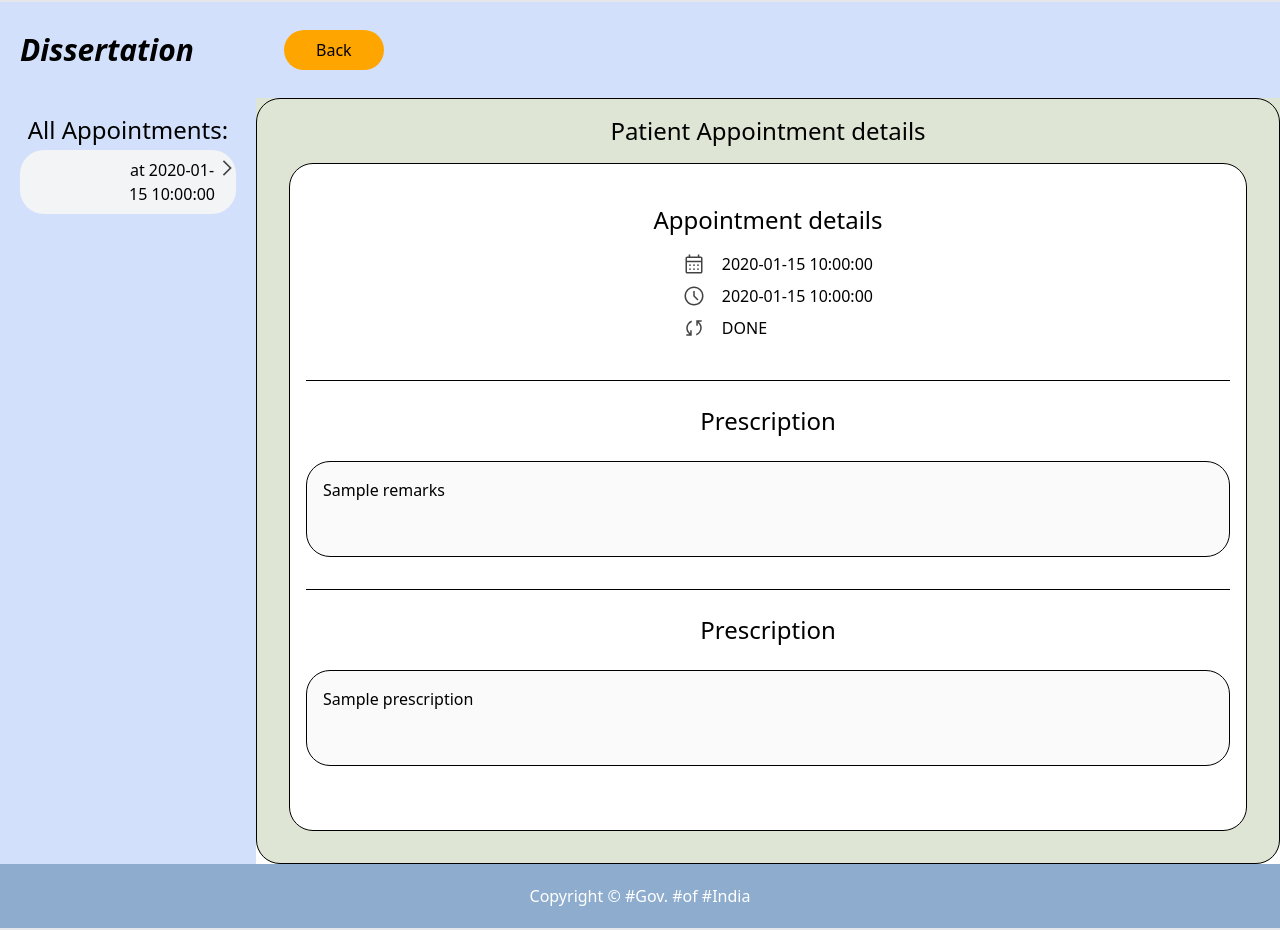
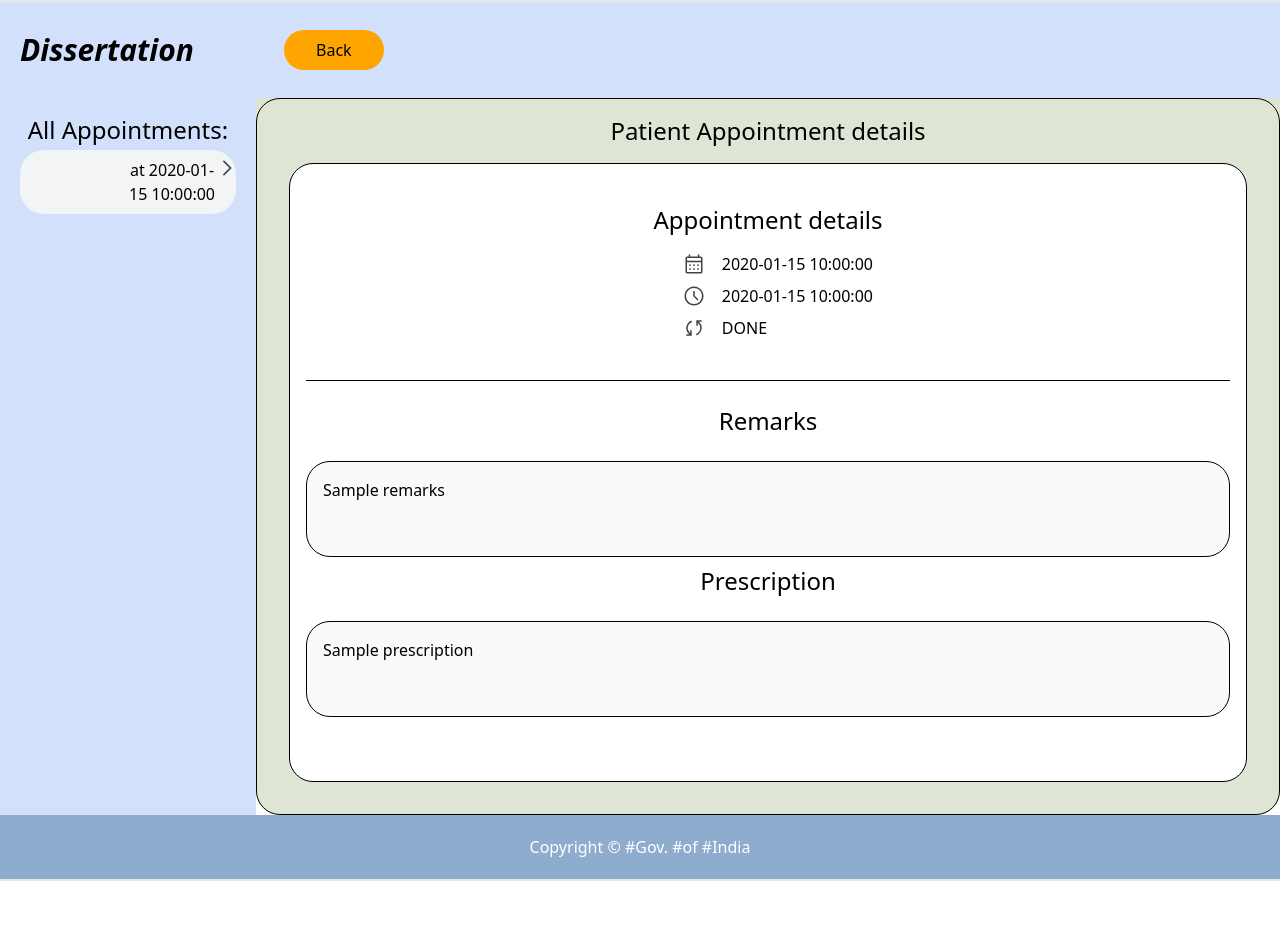
Before and after one commit to charan002/dissertation, a Flask app: template templates/doctor/patientdetails.html in a window 1280 px wide. After the commit the page ends 881 px from the top, so only its background shows below. Run offline with Flask 3, Linux system fonts and the light colour scheme; the template is opened without the code that fills it: most values are stand-ins (such as "Sample title", 1, 10 or a date in 2020); style sheets or scripts are compiled from the project's sources.

Commit message:
Added minor changes to the styles

```diff
--- a/static/js/doctorPatientDetails.js
+++ b/static/js/doctorPatientDetails.js
@@ -46,13 +46,17 @@ const updatePrescriptionAndRemarks = async (event) => {
 const insertEnabledPrescriptionIfStatusInProgress = (data) => {
     if (data['status'] == "INPROGRESS") {
         document.getElementById("apptmt-prescription").innerHTML = `
-            <label class="place-self-end self-center mr-4">Prescription</label>
+
+            <label class="self-center text-2xl">Prescribe below</label>
+            <br>
             <textarea class="border h-24 border-black rounded-3xl p-4" id="prescription-content"
                 draggable="false" style="resize: none;">${data["prescription"] ? data["prescription"] : ""}</textarea>
         `
     } else if (data['status'] == "DONE") {
         document.getElementById("apptmt-prescription").innerHTML = `
-            <label class="place-self-end self-center mr-4">Prescription</label>
+
+            <label class=" self-center text-2xl">Prescription</label>
+            <br>
             <textarea class="border h-24 border-black rounded-3xl p-4" id="prescription-content"
                 draggable="false" style="resize: none;" disabled>${data["prescription"] ? data["prescription"] : ""}</textarea>
         `
@@ -93,13 +97,15 @@ const insertStatusElement = (data) => {
 const insertRemarksElement = (data) => {
     if (data['status'] == "INPROGRESS") {
         document.getElementById("apptmt-remarks").innerHTML = `
-            <label class="place-self-end self-center mr-4">Remarks</label>
+            <label class="self-center text-2xl">Enter Remarks</label>
+            <br>
             <textarea class="border h-24 border-black rounded-3xl p-4" id="remarks-content"
                 draggable="false" style="resize: none;">${data["remarks"] ? data["remarks"] : ""}</textarea>
         `
     } else if (data['status'] == "DONE") {
         document.getElementById("apptmt-remarks").innerHTML = `
-            <label class="place-self-end self-center mr-4">Remarks</label>
+            <label class="self-center text-2xl">Remarks</label>
+            <br>
             <textarea class="border h-24 border-black rounded-3xl p-4" id="remrks-content-disabled"F
                 draggable="false" style="resize: none;" disabled>${data["remarks"] ? data["remarks"] : ""}</textarea>
         `
--- a/templates/doctor/login.html
+++ b/templates/doctor/login.html
@@ -11,7 +11,7 @@
         <h1 class="text-6xl">Doctor Login screen</h1>
     </header>
     <hr>
-    <main class="px-5 pt-5 h-screen">
+    <main class="px-5 py-5">
         <h2 class="text-3xl">Enter your credentials</h2>
         <br>
         <form method="post" action="/doc/login">
@@ -29,7 +29,7 @@
         <br>
         <hr>
         <p class="py-1" >Don't have an account?</p>
-        <button class="rounded-3xl"><a href="/doc/register">Sign Up</a></button>
+        <button class="rounded-3xl"><a href="/doc/register">Register</a></button>
     </main>
     <footer>
         <p>Copyright © #Gov. #of #India</p>
--- a/templates/doctor/patientdetails.html
+++ b/templates/doctor/patientdetails.html
@@ -61,6 +61,8 @@
                     <div class="flex flex-col m-4 items-center">
                         <div class="w-full border border-black rounded-3xl p-4 py-10 bg-white">
                             <h1 class="mb-4 text-2xl">Appointment details</h1>
+
+
                                     <div class="grid grid-cols-[45%_55%] mb-2">
                                         <svg class="place-self-end mr-4" xmlns="http://www.w3.org/2000/svg" height="24px"
                                             viewBox="0 -960 960 960" width="24px" fill="#434343">
@@ -85,6 +87,8 @@
                                         </svg>
                                         <p id="apptmt-status" class="place-self-start">{{ item.status }}</p>
                                     </div>
+
+
                                 <div id="apptmt-status-change"
                                 class="grid grid-cols-[45%_55%] items-center justify-center mb-2">
                                     {% if item.status != "DONE" %}
@@ -98,6 +102,8 @@
                                     </select>
                                     {% endif %}
                                 </div>
+
+
                             <br>
                             <hr>
                             <br>
@@ -110,7 +116,7 @@
                                     style="resize: none;">{% if item.remarks %}{{ item.remarks }}{% endif %}</textarea>
                                 {% endif %}
                                 {% if item.status == "DONE" %}
-                                <label class=" self-center text-2xl">Prescription</label>
+                                <label class=" self-center text-2xl">Remarks</label>
                                 <br/>
                                 <textarea class="border h-24 border-black rounded-3xl p-4" id="remarks-content-disabled"
                                     draggable="false" disabled style="resize: none;">{{item.remarks}}
@@ -126,9 +132,7 @@
                                     style="resize: none;">{% if item.prescription %}{{ item.prescription }}{% endif %}</textarea>
                                 {% endif %}
                                 {% if item.status == "DONE" %}
-                                <br>
-                                <hr>
-                                <br>
+
                                 <label class=" self-center text-2xl">Prescription</label>
                                 <br>
                                 <textarea class="border h-24 border-black rounded-3xl p-4" id="prescription-content-disabled"
--- a/templates/doctor/register.html
+++ b/templates/doctor/register.html
@@ -11,7 +11,7 @@
         <h1 class="text-6xl">Doctor Registration Screen</h1>
     </header>
     <hr>
-    <main class="px-5 pt-5 h-screen">
+    <main class="px-5 py-5">
         <h2 class="text-3xl">Enter your Details</h2>
         <br>
         <form method="post" action="/doc/register">
--- a/templates/login.html
+++ b/templates/login.html
@@ -11,7 +11,7 @@
         <h1 class="text-6xl">Patient Login screen</h1>
     </header>
     <hr>
-    <main class="px-5 pt-5 h-screen">
+    <main class="px-5 py-5">
         <h2 class="text-3xl">Enter your credentials</h2>
         <br>
         <form method="post" action="/login" class="border-black" >
--- a/templates/pharma/login.html
+++ b/templates/pharma/login.html
@@ -11,7 +11,7 @@
         <h1 class="text-6xl">Pharmacist Login screen</h1>
     </header>
     <hr>
-    <main class="px-5 pt-5 h-screen">
+    <main class="px-5 py-5">
         <h2 class="text-3xl">Enter your credentials</h2>
         <br>
         <form method="post" action="/pharma/login" class="border-black" >
@@ -29,7 +29,7 @@
         <br>
         <hr>
         <p class="py-1" >Don't have an account?</p>
-        <button class="rounded-3xl"><a href="/pharma/register">Sign Up</a></button>
+        <button class="rounded-3xl"><a href="/pharma/register">Register</a></button>
     </main>
     <footer>
         <p>Copyright © #Gov. #of #India</p>
--- a/templates/signup.html
+++ b/templates/signup.html
@@ -11,7 +11,7 @@
         <h1 class="text-6xl">Patient Sign Up screen</h1>
     </header>
     <hr>
-    <main class="px-5 pt-5 h-screen">
+    <main class="px-5 py-5">
         <h2 class="text-3xl">Enter your Details</h2>
         <br>
         <form method="post" action="/signup" class="border-black">
```
Lines whose indentation alone changed are shown as unchanged.
